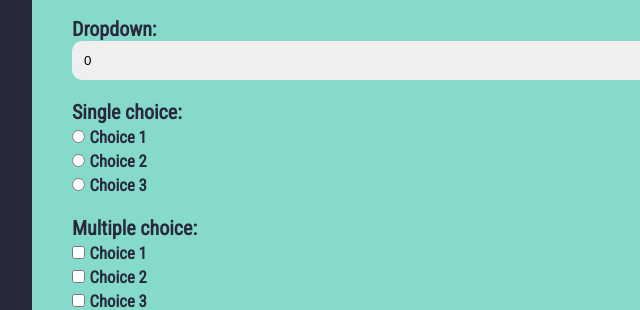
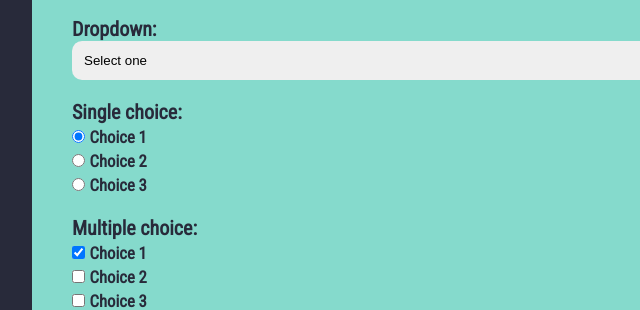
Before and after one commit to Lumbagu/FreeCodeCampProjects, a plain HTML site: page SurveyForm/index.html in a window 1280 px wide. Shown: the part 466-776 px from the top of the page, 248-888 px from the left. Drawn offline with Linux system fonts and the light colour scheme.

Commit message:
required & disabled fix

```diff
--- a/SurveyForm/index.html
+++ b/SurveyForm/index.html
@@ -31,12 +31,13 @@
 
             <div class="survey-element">
                 <label for="number" id="number-label">Number:</label>
-                <input type="number" name="number" id="number" min="10" max="100" placeholder="10 - 100">
+                <input type="number" name="number" id="number" min="10" max="100" placeholder="10 - 100" required>
             </div>
 
             <div class="survey-element">
                 <label for="dropdown">Dropdown:</label>
-                <select name="dropdown" id="dropdown">
+                <select name="dropdown" id="dropdown" required>
+                    <option value="-1" disabled selected>Select one</option>
                     <option value="0">0 </option>
                     <option value="1">1</option>
                     <option value="2">2</option>
@@ -54,7 +55,7 @@
             <div class="survey-element">
                 <p>Single choice:</p>
                 <div>
-                    <input type="radio" name="g1" value="radio1" id="radio1">
+                    <input checked type="radio" name="g1" value="radio1" id="radio1">
                     <label for="radio1"><small>Choice 1</small></label>
                 </div>
                 <div>
@@ -70,7 +71,7 @@
             <div class="survey-element">
                 <p>Multiple choice:</p>
                 <div>
-                    <input type="checkbox" value="check1" id="check1">
+                    <input checked type="checkbox" value="check1" id="check1">
                     <label for="check1"><small>Choice 1</small></label>
                 </div>
                 <div>
```
